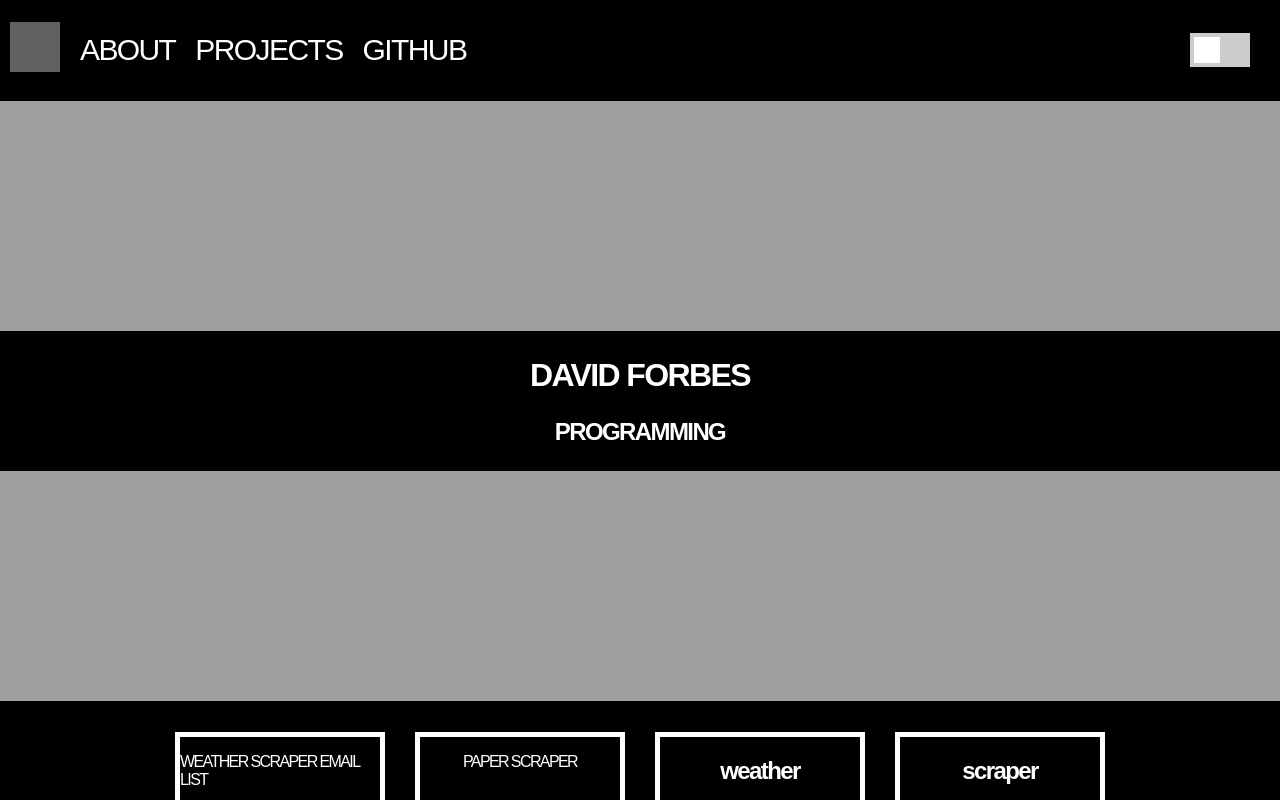
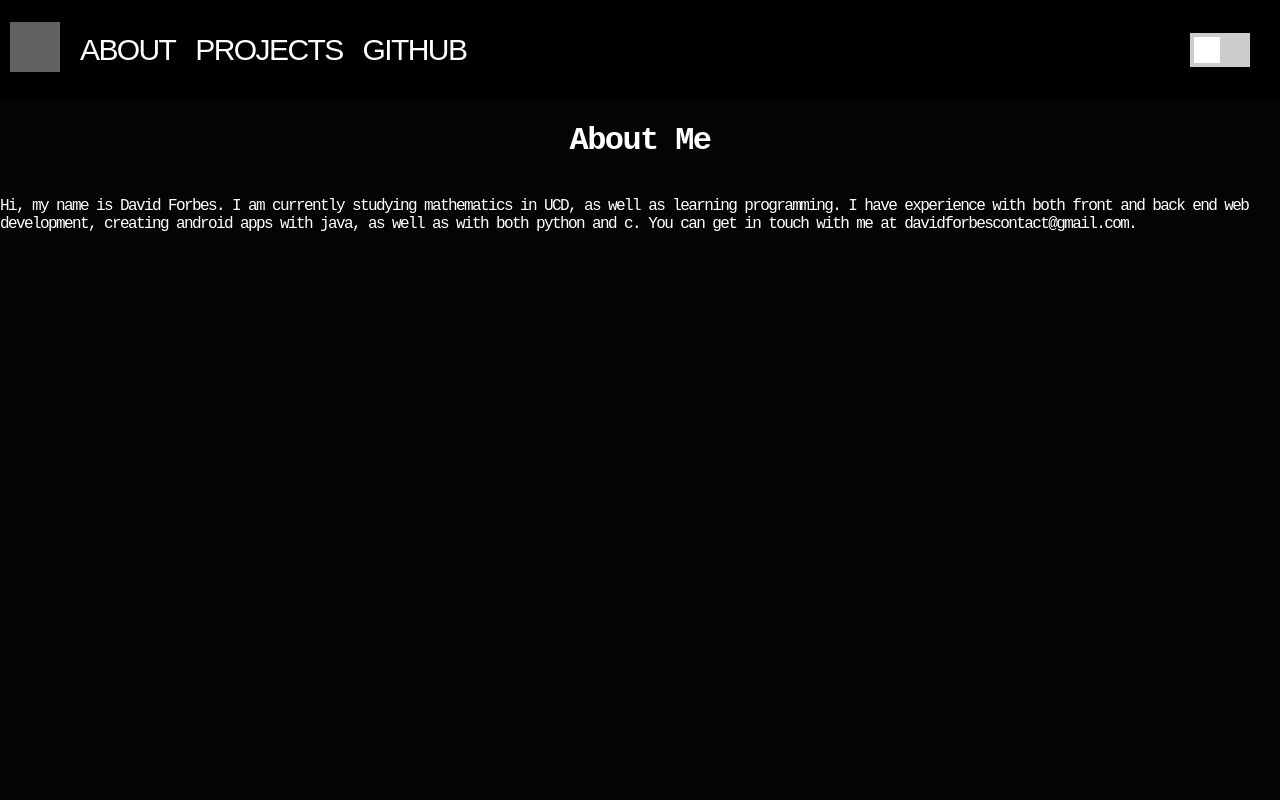
Before and after one commit to david-forbes/personalwebsite, a React (Create React App) app: page /#/about in a window 1280 px wide. Before the commit this address led to /. Shown: the top 800 px of the page. Built offline with nearby package versions, Linux system fonts and the light colour scheme; grey boxes are pictures that could not be loaded.

Commit message:
test script

```diff
--- a/src/About.js
+++ b/src/About.js
@@ -20,9 +20,8 @@ class About extends Component{
                 </h1>
                 <p>
                 Hi, my name is David Forbes. I am currently studying mathematics in UCD, as well as learning
-                programming in my own time. Right now I am focusing on web development, but I also have experience in
-                java making android apps, using python for web scraping, scientific computing and general scripting,
-                as well as a little C experience. You can contact me at davidforbescontact@gmail.com.
+                programming. I have experience with both front and back end web development, creating android apps with java,
+                as well as with both python and c. You can get in touch with me at davidforbescontact@gmail.com.
 
                 </p>
             </div>
--- a/src/style.css
+++ b/src/style.css
@@ -96,6 +96,7 @@ div.para{
   top:calc(var(--img-height)/2);
   bottom: calc(var(--img-height)/2);
   margin-top: -70px;
+
   margin-bottom: -70px;
 
 }
```
